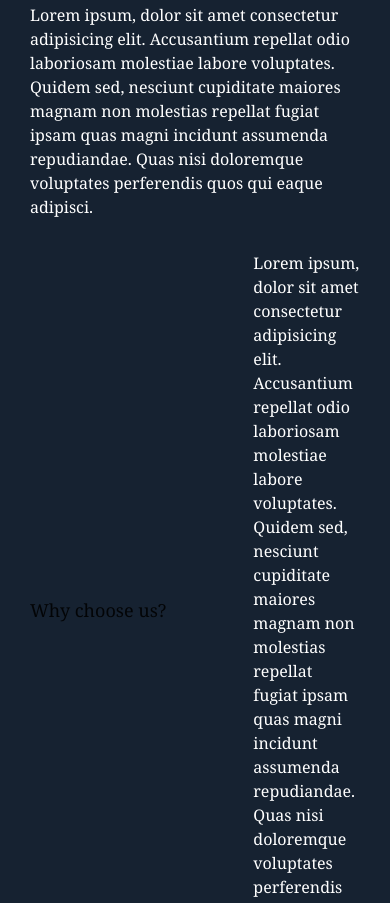
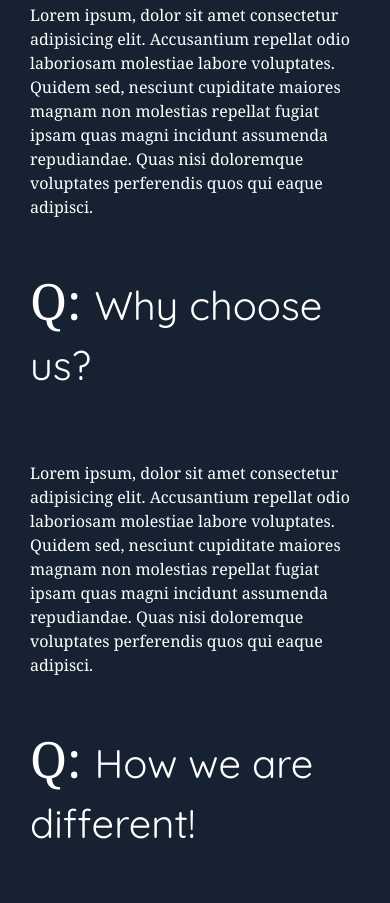
Before and after one commit to suyash-purwar/CA-Website, a website: page public/html/index.html in a window 390 px wide. Shown: the part 3309-4212 px from the top of the page. Drawn offline with nearby package versions, Linux system fonts and the light colour scheme; files that its build step writes are made by us from their sources.

Commit message:
Made Question / Answer Section responsive

```diff
--- a/public/css/index-unique-css.css
+++ b/public/css/index-unique-css.css
@@ -223,6 +223,9 @@ img.underline {
 
 .question-on-small-and-med {
    display: none;
+   font-size: 40px;
+   font-family: 'Quicksand', sans-serif;
+   color: white;
 }
 
 .question {
--- a/public/css/index-unique-responsive-css.css
+++ b/public/css/index-unique-responsive-css.css
@@ -43,7 +43,7 @@
    }
 
    .question-container-2 {
-      grid-template-columns: 0fr, 13fr;
+      grid-template-columns: 13fr;
    }
 
    .question-on-small-and-med {
@@ -58,7 +58,7 @@
       text-align: left;
    }
 
-   .question::before {
+   .question::before, .question-on-small-and-med::before {
       content: "Q:  ";
       font-family: Cambria, Cochin, Georgia, Times, 'Times New Roman', serif;
       font-size: 50px;
--- a/public/html/index.html
+++ b/public/html/index.html
@@ -385,9 +385,9 @@
                 </div>
 
                 <div class = "question-container-2 valign-wrapper">
-                    <p class = " question-on-small-and-med">Why choose us?</p>
+                    <p class = " question-on-small-and-med">Why choose us?</p>  <!-- Will appear on small and medium sized screens -->
                     <p class = "answer">Lorem ipsum, dolor sit amet consectetur adipisicing elit. Accusantium repellat odio laboriosam molestiae labore voluptates. Quidem sed, nesciunt cupiditate maiores magnam non molestias repellat fugiat ipsam quas magni incidunt assumenda repudiandae. Quas nisi doloremque voluptates perferendis quos qui eaque adipisci.</p>
-                    <p class = "question-on-large-only">Why choose us?</p>
+                    <p class = "question-on-large-only">Why choose us?</p> <!-- Will appear on large screen -->
                 </div>
 
                 <div class = "question-container-3 valign-wrapper">
```
Also changed, not shown: public/css/global.css (line endings or trailing spaces).
